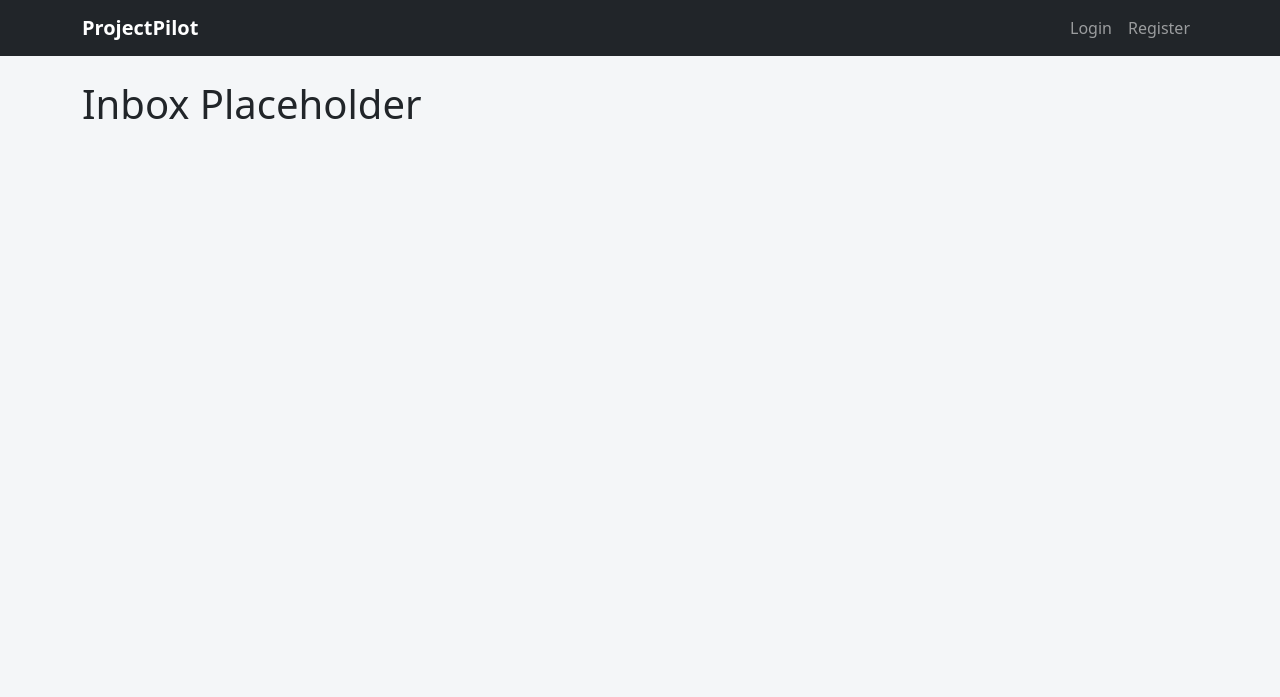
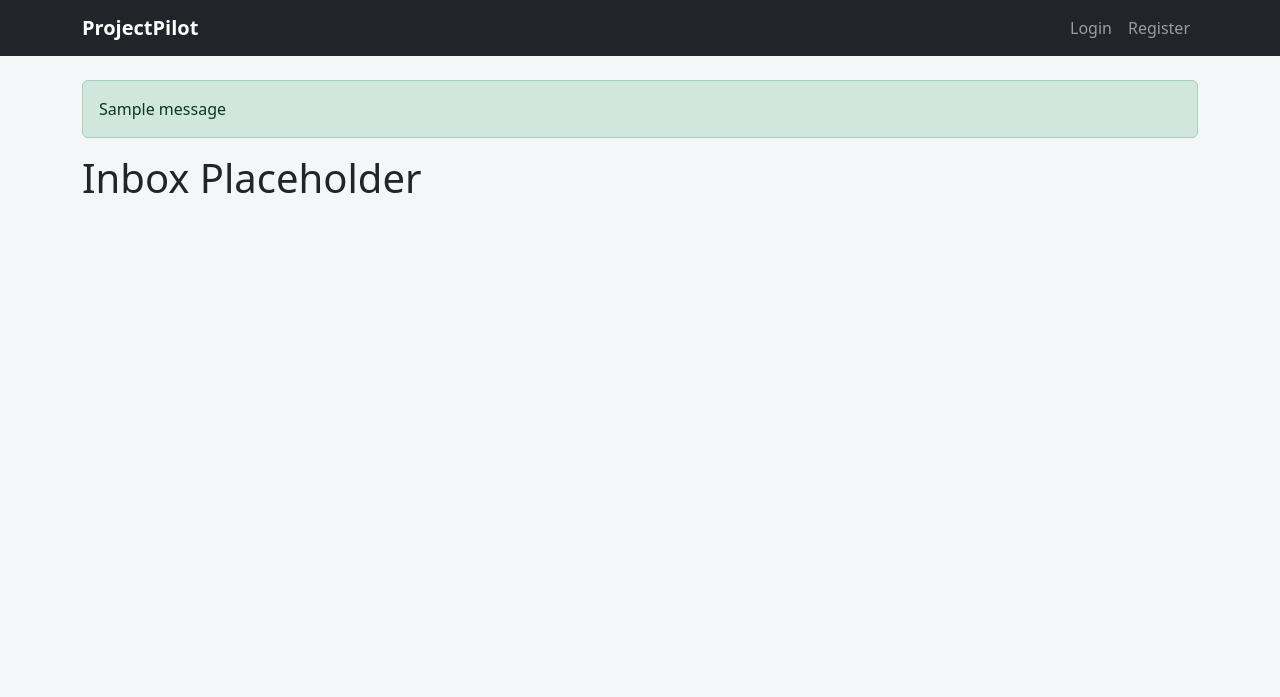
Before and after one commit to ScriptusDigital/Frameworks_Assignment, a Django app: page /inbox/ in a window 1280 px wide. Shown: the top 697 px of the page. Run offline with Django 5.2, Linux system fonts and the light colour scheme; tables that the repository leaves empty hold one stand-in row (values such as "Sample post"); one stand-in notice (Sample message) is shown.

Commit message:
feat: add messages display to base.html

```diff
--- a/templates/base.html
+++ b/templates/base.html
@@ -50,10 +50,16 @@
 </nav>
 
 
+  <main class="container py-4">
+    {% if messages %}
+    {% for message in messages %}
+    <div class="alert alert-{{ message.tags }}">
+        {{ message }}
+    </div>
 
+{% endfor %}
+{% endif %}
 
-
-            <main class="container mt-4">
                 {% block content %}
                 {% endblock %}
             </main>
```
